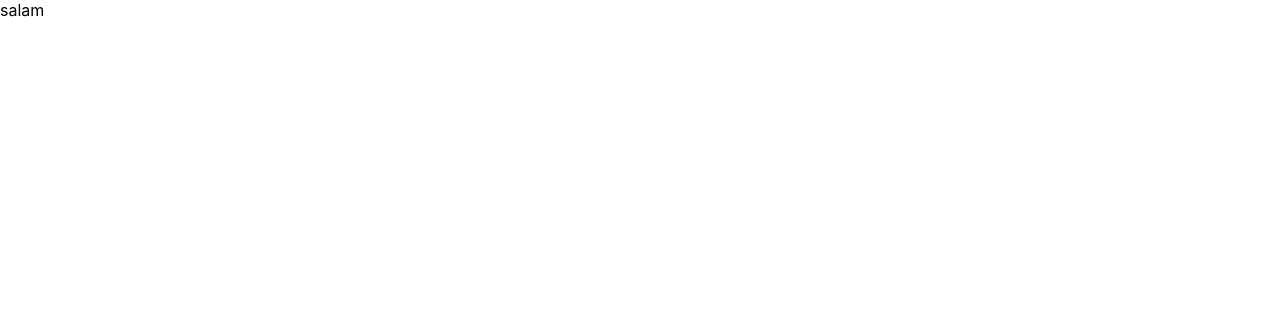
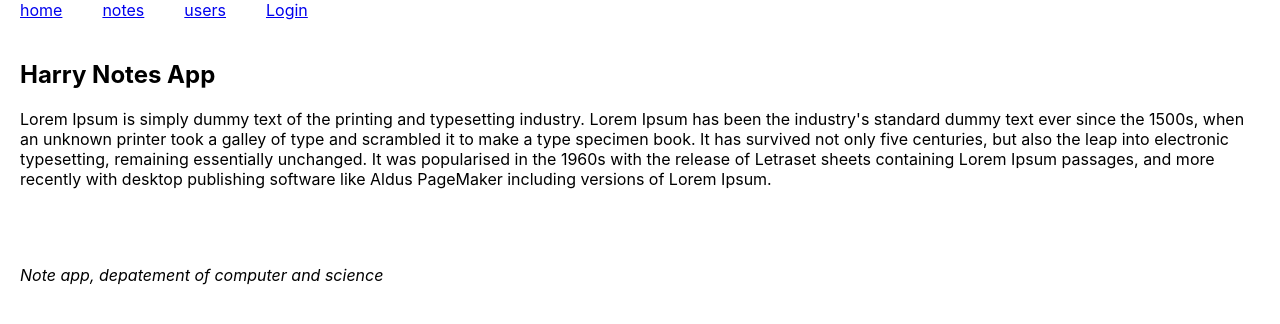
Before and after one commit to harry9345/router-testing, a React (Create React App) app: page / in a window 1280 px wide. Shown: the top 324 px of the page. Built offline with nearby package versions, Linux system fonts and the light colour scheme.

Commit message:
some router practice

```diff
--- a/package.json
+++ b/package.json
@@ -8,6 +8,7 @@
     "@testing-library/user-event": "^13.5.0",
     "react": "^17.0.2",
     "react-dom": "^17.0.2",
+    "react-router-dom": "^6.2.1",
     "react-scripts": "5.0.0",
     "web-vitals": "^2.1.4"
   },
--- a/public/index.html
+++ b/public/index.html
@@ -24,7 +24,7 @@
       work correctly both with client-side routing and a non-root public URL.
       Learn how to configure a non-root public URL by running `npm run build`.
     -->
-    <title>React App</title>
+    <title>router testing</title>
   </head>
   <body>
     <noscript>You need to enable JavaScript to run this app.</noscript>
--- a/src/App.js
+++ b/src/App.js
@@ -1,5 +1,162 @@
+import React, { useState } from 'react';
+import {
+  Routes,
+  Route,
+  Link,
+  Navigate,
+  useParams,
+  useNavigate,
+  useMatch,
+} from 'react-router-dom';
+
+const Home = () => (
+  <div style={{ padding: '20px' }}>
+    <h2>Harry Notes App</h2>
+    <p>
+      Lorem Ipsum is simply dummy text of the printing and typesetting industry.
+      Lorem Ipsum has been the industry's standard dummy text ever since the
+      1500s, when an unknown printer took a galley of type and scrambled it to
+      make a type specimen book. It has survived not only five centuries, but
+      also the leap into electronic typesetting, remaining essentially
+      unchanged. It was popularised in the 1960s with the release of Letraset
+      sheets containing Lorem Ipsum passages, and more recently with desktop
+      publishing software like Aldus PageMaker including versions of Lorem
+      Ipsum.
+    </p>
+  </div>
+);
+
+const Note = ({ note }) => {
+  return (
+    <div style={{ padding: '20px' }}>
+      <h2>{note.content}</h2>
+      <div>{note.user}</div>
+      <strong>{note.important ? 'important' : 'not Imoortant '}</strong>
+    </div>
+  );
+};
+const Notes = ({ notes }) => (
+  <div style={{ padding: '20px' }}>
+    <h2>Notes : </h2>
+    <ul>
+      {notes.map((note) => (
+        <Link to={`/notes/${note.id}`} key={note.id}>
+          {note.content} <br />
+        </Link>
+      ))}
+    </ul>
+  </div>
+);
+const Users = () => (
+  <div style={{ padding: '20px' }}>
+    <h2>app Users :</h2>
+    <ul>
+      <li>
+        <h3>Harry</h3>
+      </li>
+      <li>
+        <h3>Mona</h3>
+      </li>
+      <li>
+        <h3>Majid</h3>
+      </li>
+    </ul>
+  </div>
+);
+
+const Login = (props) => {
+  const navigate = useNavigate();
+  const onSubmit = (event) => {
+    event.preventDefault();
+    props.onLogIn('Harry');
+    navigate('/');
+  };
+  return (
+    <div style={{ padding: '20px' }}>
+      <h2>LogIn</h2>
+      <form onSubmit={onSubmit}>
+        <div>
+          UserName : <input />
+        </div>
+        <div>
+          Password : <input type='password' />
+        </div>
+        <button type='submit'>Login</button>
+      </form>
+    </div>
+  );
+};
 function App() {
-  return <div className='App'>salam</div>;
+  const [notes, setNotes] = useState([
+    {
+      id: 1,
+      content: 'HTML is easy',
+      important: true,
+      user: 'Harry',
+    },
+    {
+      id: 2,
+      content: 'Browser can execute only JavaScript',
+      important: false,
+      user: 'Mona',
+    },
+    {
+      id: 3,
+      content: 'GET and POST are the most important methods of HTTP protocol',
+      important: false,
+      user: 'Majid',
+    },
+  ]);
+  const [user, setUser] = useState(null);
+  const match = useMatch('/notes/:id');
+  const note = match
+    ? notes.find((note) => note.id === Number(match.params.id))
+    : null;
+
+  const login = (user) => {
+    setUser(user);
+  };
+
+  const padding = {
+    padding: 20,
+  };
+
+  return (
+    <div>
+      <div>
+        <Link style={padding} to='/'>
+          home
+        </Link>
+        <Link style={padding} to='/notes'>
+          notes
+        </Link>
+        <Link style={padding} to='/users'>
+          users
+        </Link>
+        {user ? (
+          <em>{user} logged in </em>
+        ) : (
+          <Link to='/login' style={padding}>
+            Login
+          </Link>
+        )}
+      </div>
+      <Routes>
+        <Route path='/notes/:id' element={<Note note={note} />} />
+        <Route path='/notes' element={<Notes notes={notes} />} />
+        <Route
+          path='/users'
+          element={user ? <Users /> : <Navigate replace to='/login' />}
+        />
+        <Route path='/login' element={<Login onLogIn={login} />} />
+        <Route path='/' element={<Home />} />
+      </Routes>
+      <div style={padding}>
+        <br />
+        <em>Note app, depatement of computer and science</em>
+      </div>
+    </div>
+  );
 }
 
 export default App;
--- a/src/index.js
+++ b/src/index.js
@@ -3,11 +3,12 @@ import ReactDOM from 'react-dom';
 import './index.css';
 import App from './App';
 import reportWebVitals from './reportWebVitals';
+import { BrowserRouter as Router } from 'react-router-dom';
 
 ReactDOM.render(
-  <React.StrictMode>
+  <Router>
     <App />
-  </React.StrictMode>,
+  </Router>,
   document.getElementById('root')
 );
 
```
Also changed, not shown: src/logo.svg (deleted), 1 other file (tests, documents, lock files or other folders).
